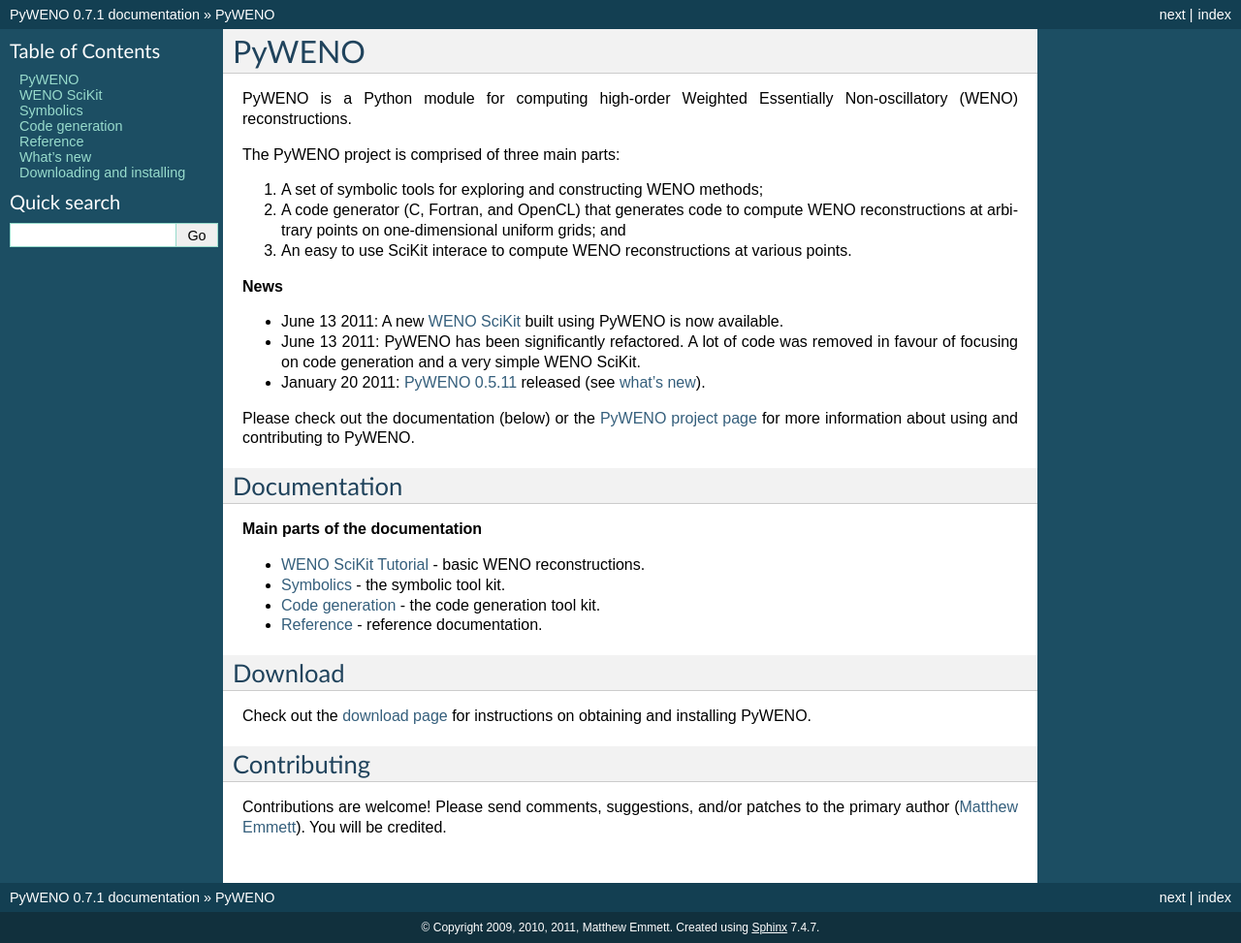
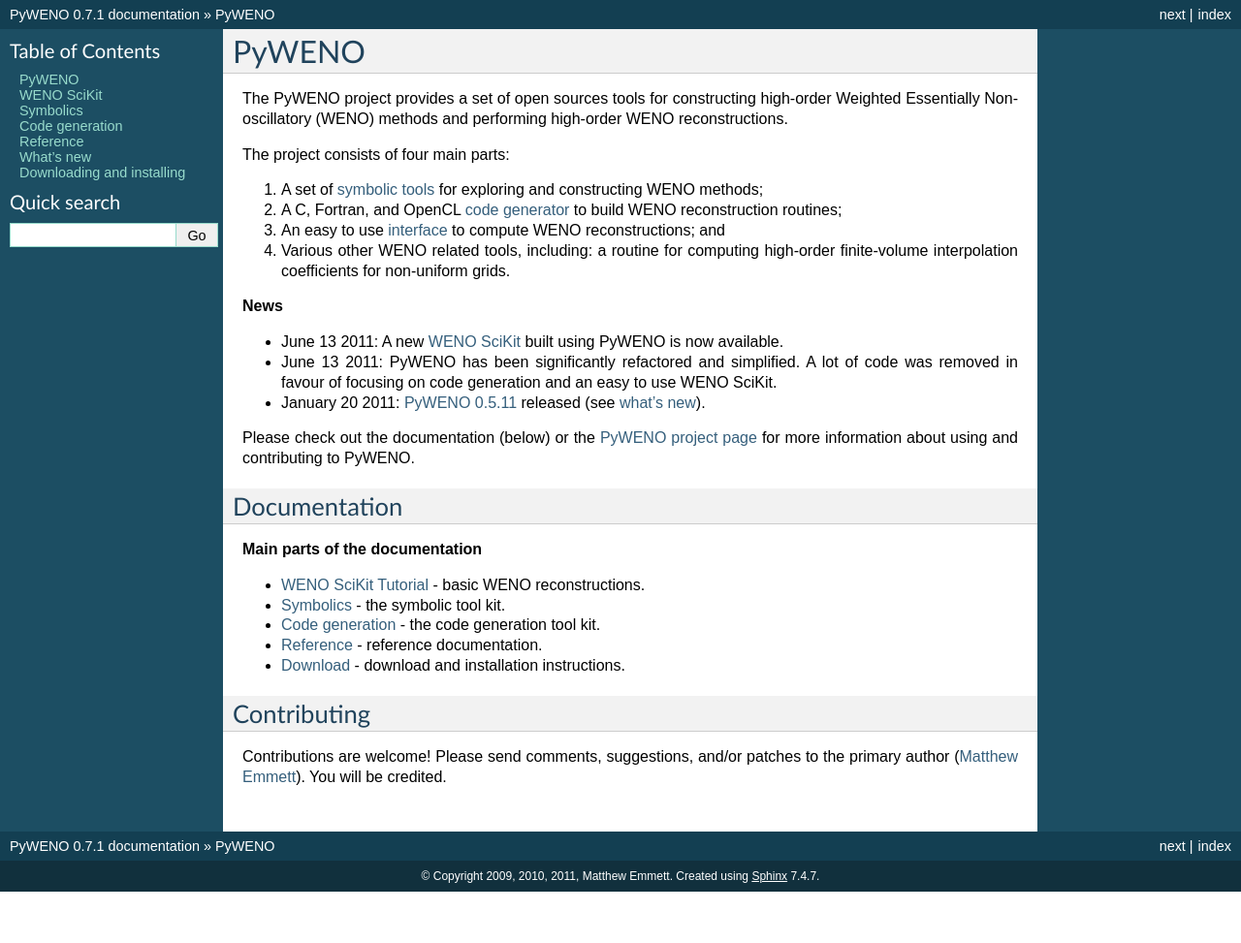
Before and after one commit to memmett/PyWENO, a Sphinx documentation site: the page built from docs/index.rst, in a window 1280 px wide. Shown: the whole page at 97% size. Built offline with Sphinx 7.4.7, drawn with Linux system fonts in a browser that asks for light colours; formulas are drawn with MathJax 3; the version number is read from the project's files by our own code; after the commit the page ends 920 px from its top, so only the background shows below that.

Commit message:
DOCS: Documentation updates.

```diff
--- a/docs/index.rst
+++ b/docs/index.rst
@@ -1,28 +1,31 @@
 PyWENO
 ======
 
-PyWENO is a Python module for computing high-order Weighted
-Essentially Non-oscillatory (WENO) reconstructions.
+The PyWENO project provides a set of open sources tools for
+constructing high-order Weighted Essentially Non-oscillatory (WENO)
+methods and performing high-order WENO reconstructions.
 
-The PyWENO project is comprised of three main parts:
+The project consists of four main parts:
 
-#. A set of symbolic tools for exploring and constructing WENO
-   methods;
+#. A set of :doc:`symbolic tools <symbolic>` for exploring and
+   constructing WENO methods;
 
-#. A code generator (C, Fortran, and OpenCL) that generates code to
-   compute WENO reconstructions at arbitrary points on one-dimensional
-   uniform grids; and
+#. A C, Fortran, and OpenCL :doc:`code generator <codegen>` to build WENO
+   reconstruction routines;
 
-#. An easy to use SciKit interace to compute WENO reconstructions at
-   various points.
+#. An easy to use :doc:`interface <tutorial>` to compute WENO
+   reconstructions; and
 
+#. Various other WENO related tools, including: a routine for
+   computing high-order finite-volume interpolation coefficients for
+   non-uniform grids.
 
 **News**
 
 * June 13 2011: A new `WENO SciKit`_ built using PyWENO is now available.
-* June 13 2011: PyWENO has been significantly refactored.  A lot of
-  code was removed in favour of focusing on code generation and a very
-  simple WENO SciKit.
+* June 13 2011: PyWENO has been significantly refactored and
+  simplified.  A lot of code was removed in favour of focusing on code
+  generation and an easy to use WENO SciKit.
 * January 20 2011: `PyWENO 0.5.11`_ released (see :doc:`what's new <whatsnew>`).
 
 Please check out the documentation (below) or the `PyWENO project
@@ -38,13 +41,7 @@
 * :doc:`Symbolics <symbolic>` - the symbolic tool kit.
 * :doc:`Code generation <codegen>` - the code generation tool kit.
 * :doc:`Reference <reference>` - reference documentation.
-
-
-Download
---------
-
-Check out the :doc:`download page <download>` for instructions on
-obtaining and installing PyWENO.
+* :doc:`Download <download>` - download and installation instructions.
 
 
 Contributing
@@ -65,6 +62,7 @@
    download
 
 .. _`WENO SciKit`: XXX
+.. _`SciKit interface`:
 .. _`PyWENO project page`: http://github.com/memmett/PyWENO
 .. _`Matthew Emmett`: http://www.math.ualberta.ca/~memmett/
 .. _`semantic versioning`: http://semver.org/
```
